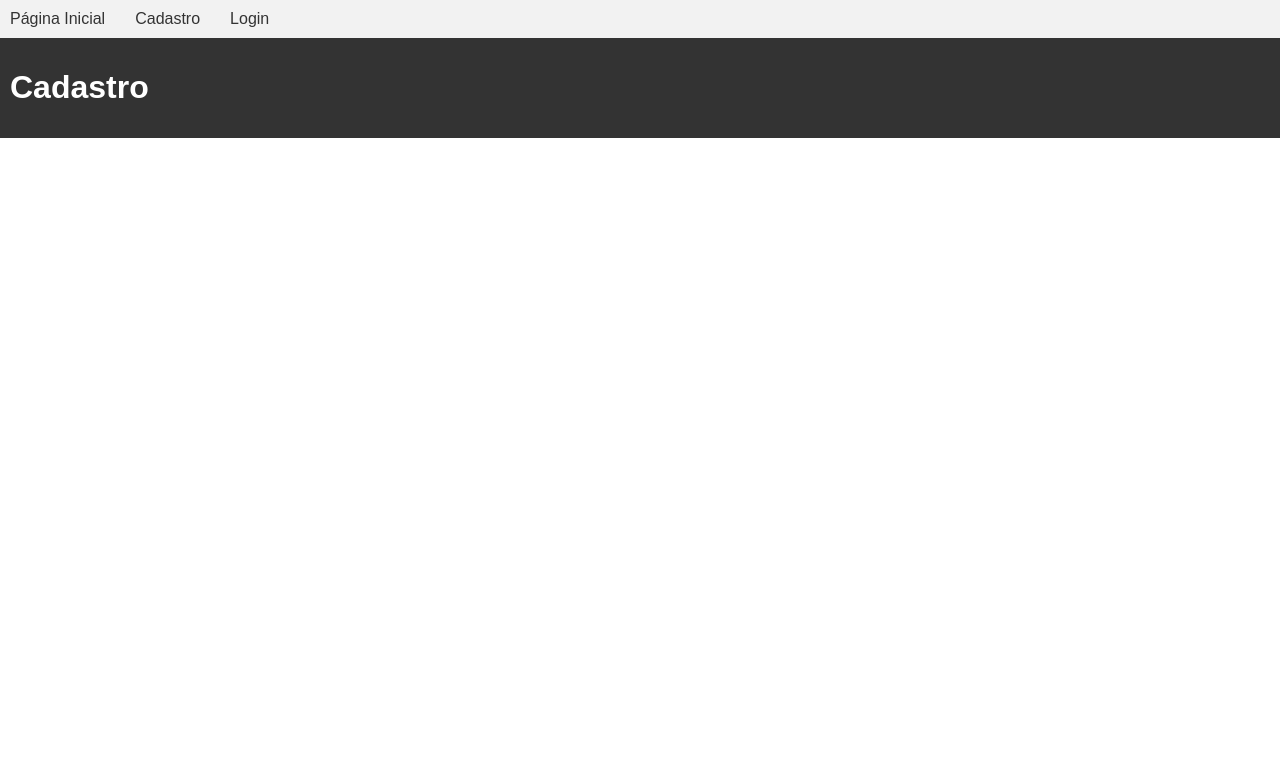
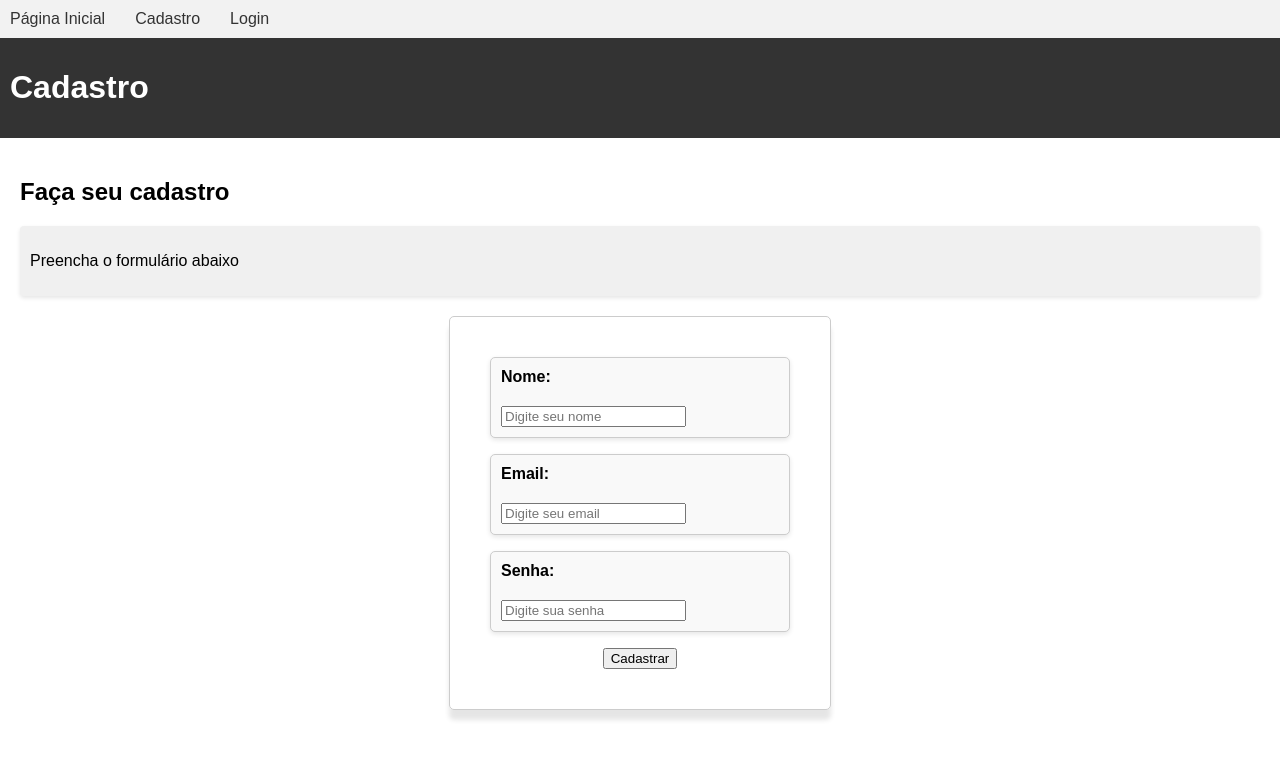
Before and after one commit to PauloMateusCunhaSampaio/sishab, a React (Vite) app in the folder front/: page /cadastro in a window 1280 px wide. Shown: the top 758 px of the page. Built offline with nearby package versions, Linux system fonts and the light colour scheme.

Commit message:
ajustes em styles + implementacao do cadastro

```diff
--- a/front/src/routes/Cadastro.jsx
+++ b/front/src/routes/Cadastro.jsx
@@ -1,7 +1,14 @@
 import React from 'react'
 import Navbar from '../components/Navbar'
+import Btn from '../components/Btn'
+import { useState } from 'react';
+
 
 export default function Cadastro() {
+    const [nome, setNome] = useState("");
+    const [email, setEmail] = useState("");
+    const [senha, setSenha] = useState("");
+
     return (
         <>
             <Navbar cons={false} />
@@ -10,6 +17,46 @@ export default function Cadastro() {
             </header>
 
 
+            <section>
+                <h2>Faça seu cadastro</h2>
+                <div className="card">
+                    <p>Preencha o formulário abaixo</p>
+                </div>
+                <form >
+                    <div className='container'>
+                        <div className='custom-paragraph'>
+                            <label>Nome:</label>
+                            <input
+                                type="text"
+                                value={nome}
+                                onChange={(e, key) => setNome(e.target.value)}
+                                placeholder='Digite seu nome'
+                            />
+                        </div>
+                        <div className='custom-paragraph'>
+                            <label>Email:</label>
+                            <input
+                                type="email"
+                                value={email}
+                                onChange={(e, key) => setEmail(e.target.value)}
+                                placeholder='Digite seu email'
+                            />
+                        </div>
+                        <div className='custom-paragraph'>
+                            <label>Senha:</label>
+                            <input
+                                type="senha"
+                                value={senha}
+                                onChange={(e, key) => setSenha(e.target.value)}
+                                placeholder='Digite sua senha'
+                            />
+                        </div>
+                        <div className='btn'>
+                            <Btn txt={"Cadastrar"} click={e => handleClick(e)} />
+                        </div>
+                    </div>
+                </form>
+            </section>
         </>
     )
 }
--- a/front/src/routes/Consultas.jsx
+++ b/front/src/routes/Consultas.jsx
@@ -40,11 +40,12 @@ export default function Consultas() {
 
             <section>
                 <h2>Selecione uma consulta:</h2>
-                <div id="consulta-container"></div>
                 <div className="card">
                     <p>Período de amostragem: 20/06/2007 à 30/11/2022</p>
                 </div>
 
+                <div id='consultas-container'>
+                <div id='select-cons'>
                 <select id="{caixinha}" name="consulta" onChange={e => setValue(e.target.value)} value={value}>
                     {array.map((item) => {
                         return (
@@ -53,8 +54,13 @@ export default function Consultas() {
                     })
                     }
                 </select>
+                </div>
+                <div id='btn-consultas'>
                 <Btn txt={"Consultar"} click={e => handleClick(e)} />
+                </div>
                 <div>
+
+                </div>
                     <p>Resultado da consulta:</p>
                     <p>{resultado}</p>
                 </div>
--- a/front/src/routes/Home.jsx
+++ b/front/src/routes/Home.jsx
@@ -32,7 +32,7 @@ export default function Home() {
                 <Navbar cons={false} />
                 <div>
                     <h1 className='aside'>Sistema de Habitação - SISHAB</h1>
-                    <div id="exclusive-container">
+                    <div id="home-container">
                     <h2>Current Location</h2>
                     <p>City: {currLocation} </p>
 
--- a/front/src/routes/Login.jsx
+++ b/front/src/routes/Login.jsx
@@ -34,7 +34,6 @@ export default function Login() {
                 <section>
 
                     <h2>Bem vindo</h2>
-                    <div id="login-container"></div>
                     <div className="card">
                         <p>Insira seus dados para acessar o sistema</p>
                     </div>
@@ -57,7 +56,7 @@ export default function Login() {
                                 onChange={(e, key) => setSenha(e.target.value)}
                             />
                         </div>
-                        <div className='btnLogin'>
+                        <div className='btn'>
                             <Btn txt={"Conectar"} click={e => handleClick(e)} />
                         </div>
                     </div>
--- a/front/src/styles.css
+++ b/front/src/styles.css
@@ -60,7 +60,19 @@ footer {
   flex-direction: column;
 }
 
-#exclusive-container{
+#consultas-container{
+  gap: 16px;
+  width: 300px;
+  margin: 0 auto;
+  padding: 100px;
+  border: 1px solid #ccc;
+  border-radius: 5px;
+  box-shadow: 0 10px 5px rgba(0, 0, 0, 0.1);
+  display: flex;
+  flex-direction: column;
+}
+
+#home-container{
   gap: 16px;
   width: 300px;
   margin: 0 auto;
@@ -85,14 +97,30 @@ footer {
   box-shadow: 0 2px 5px rgba(0, 0, 0, 0.1);
 }
 
+#select-cons {
+  color: #000000;
+  font-weight: bold;
+  padding-right: 200px;
+  background-color: #f9f9f9;
+  border: 1px solid #ccc;
+  border-radius: 5px;
+  box-shadow: 0 4px 5px rgba(0, 0, 0, 0.1);
+}
+
 .input {
   width: 100%;
 }
 
-.btnLogin {
+.btn {
   display: flex;
   justify-content: center;
   align-items: center;
+}
+
+#btn-consultas{
+  display: flex;
+  justify-content: space-evenly;
+  align-items: end;
 }
 
 .aside {
@@ -111,5 +139,11 @@ footer {
   font-weight: 900;
 
   color: rgb(255, 255, 255);
+}
 
+input,
+textarea,
+select{
+  display: flex;
+  margin-top: 20px;
 }
```
